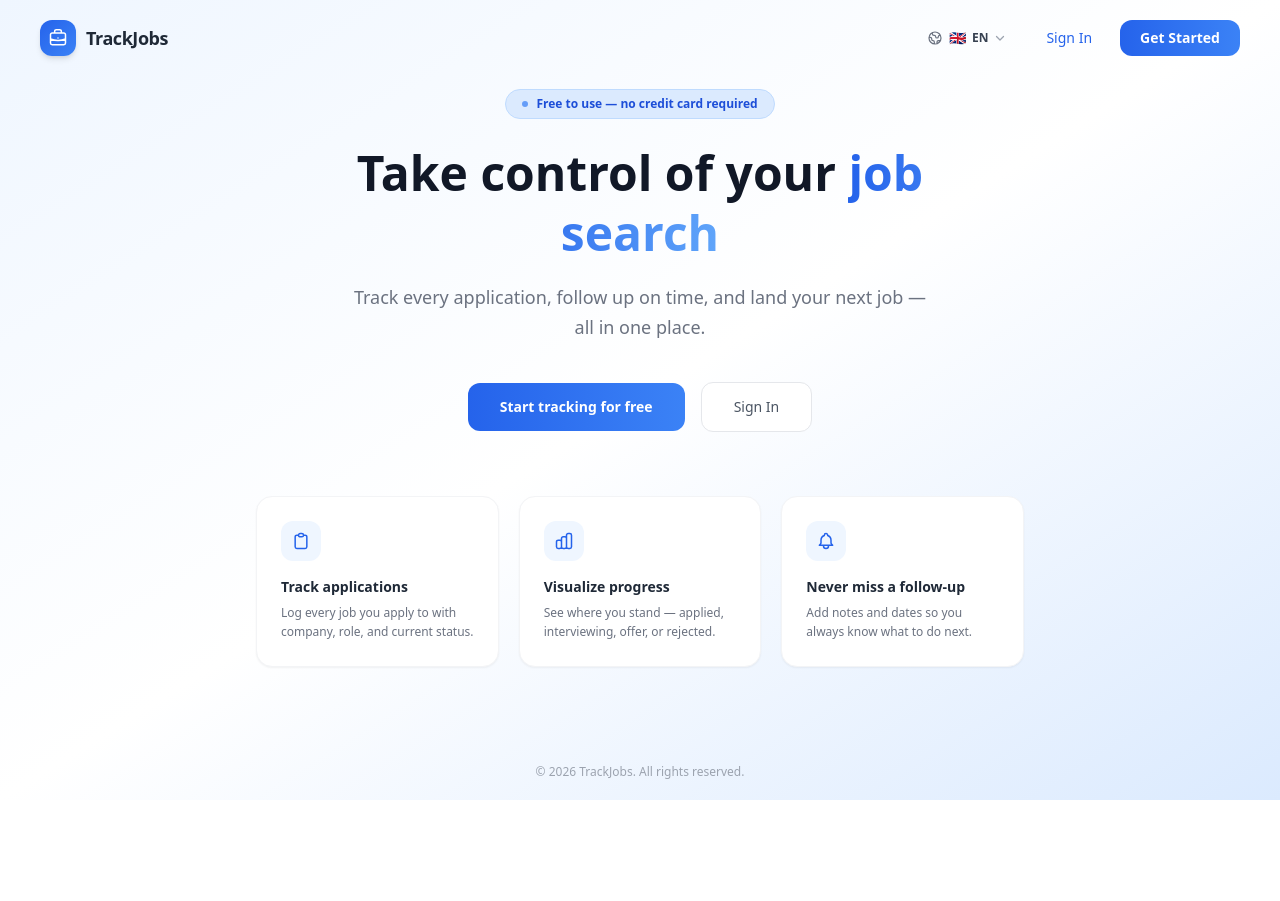
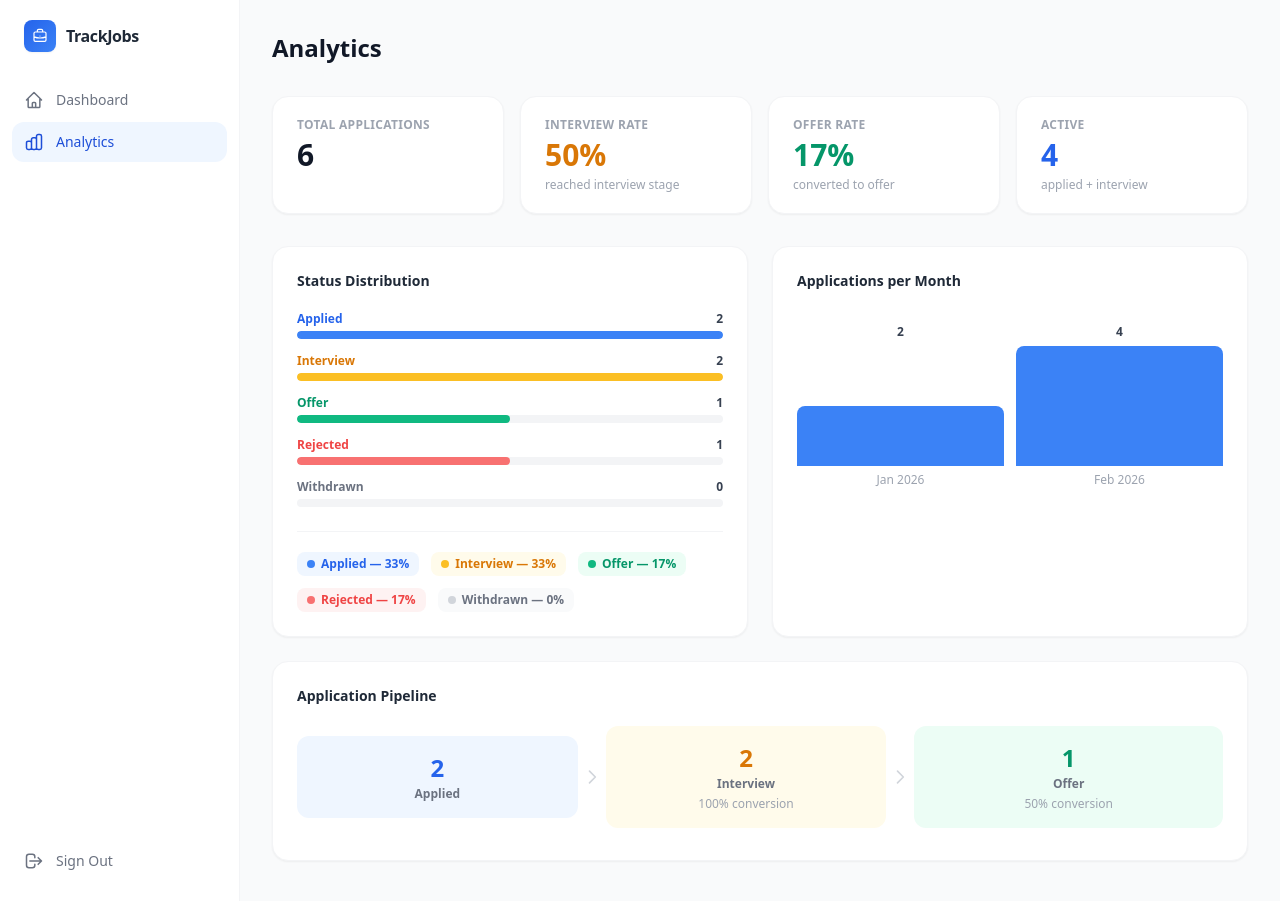
Before and after one commit to basarardabaykal/trackjobapplications-frontend, a React (Vite) app: page /analytics in a window 1280 px wide. Before the commit this address led to /. Before the commit the page ends 800 px from the top, so only its background shows below. Built offline with nearby package versions, Linux system fonts and the light colour scheme.

Commit message:
feat(analytics): add AnalyticsPage with status distribution, monthly chart, and pipeline funnel

```diff
--- a/src/App.tsx
+++ b/src/App.tsx
@@ -3,6 +3,7 @@ import { QueryClient, QueryClientProvider } from '@tanstack/react-query'
 import WelcomePage from './pages/WelcomePage'
 import LoginPage from './pages/LoginPage'
 import DashboardPage from './pages/DashboardPage'
+import AnalyticsPage from './pages/AnalyticsPage'
 
 const queryClient = new QueryClient()
 
@@ -14,6 +15,7 @@ export default function App() {
           <Route path="/" element={<WelcomePage />} />
           <Route path="/login" element={<LoginPage />} />
           <Route path="/dashboard" element={<DashboardPage />} />
+          <Route path="/analytics" element={<AnalyticsPage />} />
           <Route path="*" element={<Navigate to="/" replace />} />
         </Routes>
       </BrowserRouter>
--- /dev/null
+++ b/src/pages/AnalyticsPage.tsx
@@ -0,0 +1,190 @@
+import { useMemo } from 'react'
+import Sidebar from '../components/dashboard/Sidebar'
+import Header from '../components/dashboard/Header'
+import { MOCK_APPLICATIONS } from '../data/mockApplications'
+import { ApplicationStatus } from '../types'
+import { STATUS_CONFIG } from '../constants/applicationStatus'
+
+const STATUS_COLORS: Record<ApplicationStatus, string> = {
+  applied: 'bg-blue-500',
+  interview: 'bg-amber-400',
+  offer: 'bg-emerald-500',
+  rejected: 'bg-red-400',
+  withdrawn: 'bg-gray-300',
+}
+
+const STATUS_TEXT: Record<ApplicationStatus, string> = {
+  applied: 'text-blue-600',
+  interview: 'text-amber-600',
+  offer: 'text-emerald-600',
+  rejected: 'text-red-500',
+  withdrawn: 'text-gray-500',
+}
+
+const STATUS_BG: Record<ApplicationStatus, string> = {
+  applied: 'bg-blue-50',
+  interview: 'bg-amber-50',
+  offer: 'bg-emerald-50',
+  rejected: 'bg-red-50',
+  withdrawn: 'bg-gray-50',
+}
+
+function StatCard({ label, value, sub, color }: { label: string; value: string | number; sub?: string; color: string }) {
+  return (
+    <div className="bg-white rounded-2xl border border-gray-100 shadow-sm px-6 py-5">
+      <p className="text-xs font-semibold text-gray-400 uppercase tracking-wide mb-1">{label}</p>
+      <p className={`text-3xl font-bold ${color}`}>{value}</p>
+      {sub && <p className="text-xs text-gray-400 mt-1">{sub}</p>}
+    </div>
+  )
+}
+
+export default function AnalyticsPage() {
+  const apps = MOCK_APPLICATIONS
+
+  const counts = useMemo(() => {
+    const result = {} as Record<ApplicationStatus, number>
+    const statuses: ApplicationStatus[] = ['applied', 'interview', 'offer', 'rejected', 'withdrawn']
+    statuses.forEach(s => { result[s] = apps.filter(a => a.status === s).length })
+    return result
+  }, [apps])
+
+  const total = apps.length
+  const interviewRate = total > 0 ? Math.round((counts.interview + counts.offer) / total * 100) : 0
+  const offerRate = total > 0 ? Math.round(counts.offer / total * 100) : 0
+  const maxCount = Math.max(...Object.values(counts), 1)
+
+  // Group by month
+  const byMonth = useMemo(() => {
+    const map: Record<string, number> = {}
+    apps.forEach(a => {
+      const key = a.applied_date.slice(0, 7) // "YYYY-MM"
+      map[key] = (map[key] ?? 0) + 1
+    })
+    const sorted = Object.entries(map).sort(([a], [b]) => a.localeCompare(b))
+    return sorted
+  }, [apps])
+
+  const maxMonthCount = Math.max(...byMonth.map(([, c]) => c), 1)
+
+  function formatMonth(key: string) {
+    const [year, month] = key.split('-')
+    return new Date(Number(year), Number(month) - 1).toLocaleDateString('en-US', { month: 'short', year: 'numeric' })
+  }
+
+  const statuses: ApplicationStatus[] = ['applied', 'interview', 'offer', 'rejected', 'withdrawn']
+
+  return (
+    <div className="flex min-h-screen bg-gray-50">
+      <Sidebar />
+
+      <div className="flex-1 flex flex-col min-w-0">
+        <div className="px-8 pt-8 pb-10">
+          <Header title="Analytics" />
+
+          {/* Summary cards */}
+          <div className="grid grid-cols-2 sm:grid-cols-4 gap-4 mb-8">
+            <StatCard label="Total Applications" value={total} color="text-gray-900" />
+            <StatCard label="Interview Rate" value={`${interviewRate}%`} sub="reached interview stage" color="text-amber-600" />
+            <StatCard label="Offer Rate" value={`${offerRate}%`} sub="converted to offer" color="text-emerald-600" />
+            <StatCard label="Active" value={counts.applied + counts.interview} sub="applied + interview" color="text-blue-600" />
+          </div>
+
+          <div className="grid grid-cols-1 lg:grid-cols-2 gap-6">
+            {/* Status distribution */}
+            <div className="bg-white rounded-2xl border border-gray-100 shadow-sm p-6">
+              <h2 className="text-sm font-semibold text-gray-800 mb-5">Status Distribution</h2>
+              <div className="space-y-3.5">
+                {statuses.map(status => {
+                  const count = counts[status]
+                  const pct = Math.round(count / maxCount * 100)
+                  const config = STATUS_CONFIG[status]
+                  return (
+                    <div key={status}>
+                      <div className="flex items-center justify-between mb-1">
+                        <span className={`text-xs font-semibold ${STATUS_TEXT[status]}`}>{config.label}</span>
+                        <span className="text-xs font-bold text-gray-700">{count}</span>
+                      </div>
+                      <div className="w-full h-2 bg-gray-100 rounded-full overflow-hidden">
+                        <div
+                          className={`h-full rounded-full transition-all duration-500 ${STATUS_COLORS[status]}`}
+                          style={{ width: `${pct}%` }}
+                        />
+                      </div>
+                    </div>
+                  )
+                })}
+              </div>
+
+              {/* Donut-style legend */}
+              <div className="mt-6 pt-5 border-t border-gray-100 flex flex-wrap gap-3">
+                {statuses.map(status => (
+                  <div key={status} className={`flex items-center gap-1.5 px-2.5 py-1 rounded-lg ${STATUS_BG[status]}`}>
+                    <span className={`w-2 h-2 rounded-full flex-shrink-0 ${STATUS_COLORS[status]}`} />
+                    <span className={`text-xs font-semibold ${STATUS_TEXT[status]}`}>
+                      {STATUS_CONFIG[status].label} — {total > 0 ? Math.round(counts[status] / total * 100) : 0}%
+                    </span>
+                  </div>
+                ))}
+              </div>
+            </div>
+
+            {/* Applications per month */}
+            <div className="bg-white rounded-2xl border border-gray-100 shadow-sm p-6">
+              <h2 className="text-sm font-semibold text-gray-800 mb-5">Applications per Month</h2>
+              {byMonth.length === 0 ? (
+                <div className="flex items-center justify-center h-40 text-sm text-gray-400">No data yet</div>
+              ) : (
+                <div className="flex items-end gap-3 h-44">
+                  {byMonth.map(([key, count]) => {
+                    const heightPct = Math.round(count / maxMonthCount * 100)
+                    return (
+                      <div key={key} className="flex-1 flex flex-col items-center gap-1.5 min-w-0">
+                        <span className="text-xs font-bold text-gray-700">{count}</span>
+                        <div className="w-full relative" style={{ height: '120px' }}>
+                          <div
+                            className="absolute bottom-0 w-full bg-blue-500 rounded-t-lg transition-all duration-500"
+                            style={{ height: `${heightPct}%` }}
+                          />
+                        </div>
+                        <span className="text-xs text-gray-400 text-center leading-tight">{formatMonth(key)}</span>
+                      </div>
+                    )
+                  })}
+                </div>
+              )}
+            </div>
+          </div>
+
+          {/* Pipeline funnel */}
+          <div className="mt-6 bg-white rounded-2xl border border-gray-100 shadow-sm p-6">
+            <h2 className="text-sm font-semibold text-gray-800 mb-5">Application Pipeline</h2>
+            <div className="flex items-center gap-0 overflow-x-auto pb-2">
+              {(['applied', 'interview', 'offer'] as ApplicationStatus[]).map((status, i, arr) => {
+                const count = counts[status]
+                const prev = i === 0 ? total : counts[arr[i - 1]]
+                const convRate = prev > 0 ? Math.round(count / prev * 100) : 0
+                return (
+                  <div key={status} className="flex items-center flex-1 min-w-0">
+                    <div className={`flex-1 rounded-xl p-4 text-center ${STATUS_BG[status]}`}>
+                      <p className={`text-2xl font-bold ${STATUS_TEXT[status]}`}>{count}</p>
+                      <p className="text-xs font-semibold text-gray-500 mt-0.5">{STATUS_CONFIG[status].label}</p>
+                      {i > 0 && (
+                        <p className="text-xs text-gray-400 mt-1">{convRate}% conversion</p>
+                      )}
+                    </div>
+                    {i < arr.length - 1 && (
+                      <svg className="w-5 h-5 text-gray-300 flex-shrink-0 mx-1" fill="none" stroke="currentColor" viewBox="0 0 24 24">
+                        <path strokeLinecap="round" strokeLinejoin="round" strokeWidth={2} d="M9 5l7 7-7 7" />
+                      </svg>
+                    )}
+                  </div>
+                )
+              })}
+            </div>
+          </div>
+        </div>
+      </div>
+    </div>
+  )
+}
```
